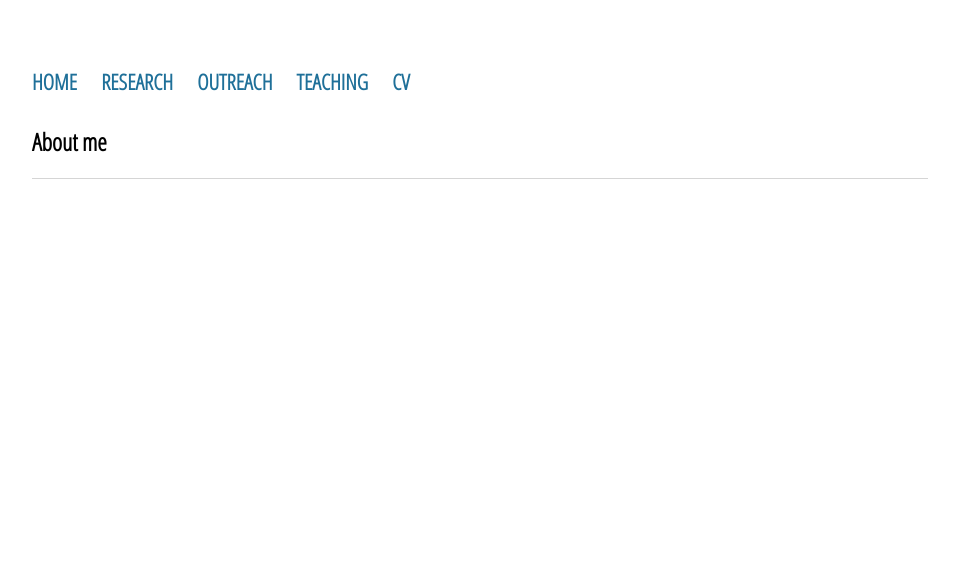
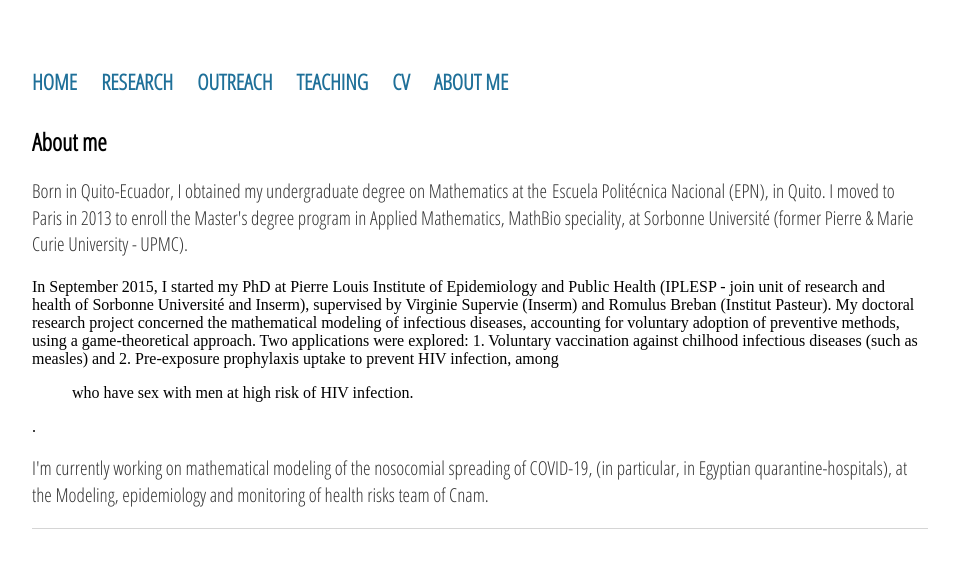
Before and after one commit to sjijon/sjijon.github.io, a Jekyll site: the page built from about.html, in a window 1280 px wide. Shown: the top 568 px of the page, without its empty margins (160-1119 px from the left). Built offline with Jekyll 4.4.1, drawn with Linux system fonts in a browser that asks for light colours; nearby versions of some CDN libraries.

Commit message:
Updating and adding About section Correcting some typos

```diff
--- a/_layouts/default.html
+++ b/_layouts/default.html
@@ -16,7 +16,7 @@
 	        	<li><a href="/outreach">OUTREACH</a></li>
         		<li><a href="/teaching">TEACHING</a></li>
         		<li><a href="/cv">CV</a></li>
-        		<!-- <li><a href="/about">ABOUT ME</a></li> -->
+        		<li><a href="/about">ABOUT ME</a></li>
     		</ul>
 		</nav>
 
--- a/about.html
+++ b/about.html
@@ -4,7 +4,29 @@ title: About me
 ---
 <div class="blurb">
 <h2>About me</h2>
-<!--	<p>
-		Born in Quito-Ecuador, I obtained my undergraduate degree on Mathematics at the Science Faculty of the Escuela Politécnica Nacional (EPN), in Quito. In 2013, I enrolled the Master's degree program in Applied Mathematics at Pierre & Marie Curie University (UPMC), in Paris, France; and I chose the MathBio speciality, looking forward to work on mathematical models applied to human health. In September 2015, I enrolled a PhD research project supervised by Virginie Supervie and Romulus Breban.
-	</p>
-  </div> /.blurb -->
+<p>
+Born in Quito-Ecuador, I obtained my undergraduate degree on Mathematics at
+the Escuela Politécnica Nacional (EPN), in Quito. I moved to Paris in 2013
+to enroll the Master's degree program in Applied Mathematics,
+MathBio speciality, at Sorbonne Université (former Pierre & Marie Curie University
+- UPMC).
+</p>
+</div>
+In September 2015, I started my PhD at Pierre Louis Institute of Epidemiology
+and Public Health (IPLESP - join unit of research and health of
+Sorbonne Université and Inserm), supervised by Virginie Supervie (Inserm) and
+Romulus Breban (Institut Pasteur). My doctoral research project concerned the
+mathematical modeling of infectious diseases, accounting for voluntary adoption
+of preventive methods, using a game-theoretical approach. Two applications were
+explored: 1. Voluntary vaccination against chilhood infectious diseases (such as measles)
+and 2. Pre-exposure prophylaxis uptake to prevent HIV infection, among <menu>
+  who have sex with men at high risk of HIV infection.
+</menu>.
+</p>
+</div>
+<p>
+I'm currently working on mathematical modeling of the nosocomial spreading of COVID-19,
+(in particular, in Egyptian quarantine-hospitals), at the Modeling, epidemiology
+and monitoring of health risks team of Cnam.
+</p>
+</div>
--- a/index.html
+++ b/index.html
@@ -6,7 +6,7 @@ title: Sofia JIJON
 	<img src="https://raw.githubusercontent.com/sjijon/sjijon.github.io/master/images/Portada_WP.png" alt="Pichincha" style="width:700px">
 	<h1>Sofia JIJON ALBAN</h1>
 	<p>
-		Mathematical epidemiology
+		Mathematical modeling of infectious diseases
 	</p>
 	<p style="border-bottom: 1px solid #d5d5d5;">
 		Paris — France
```
